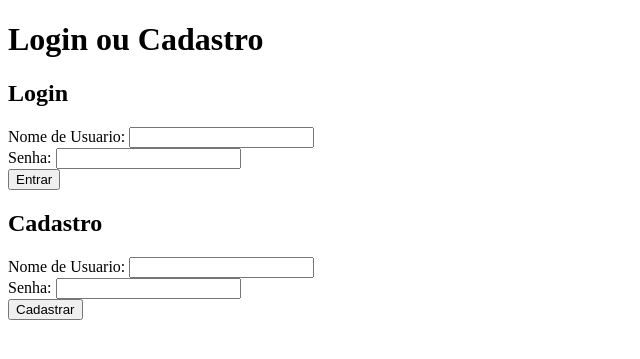
After one commit to opaemerson/projeto-chs, a PHP site: page /login.php in a window 1280 px wide. The commit adds this page. Shown: the top 359 px of the page, without its empty margins (0-640 px from the left). Run offline with PHP 8.4, Linux system fonts and the light colour scheme.

Commit message:
implementacao_login

```diff
--- /dev/null
+++ b/login.php
@@ -0,0 +1,95 @@
+<?php
+header('Access-Control-Allow-Origin: *');
+require_once('config.php');
+
+// Função para limpar e escapar dados do usuário
+function limparEntrada($entrada) {
+    global $conn;
+    return $conn->real_escape_string(strip_tags(trim($entrada)));
+}
+
+if ($_SERVER['REQUEST_METHOD'] === 'POST') {
+    if (isset($_POST['login'])) {
+        $nome = limparEntrada($_POST['nome']);
+        $senha = limparEntrada($_POST['senha']);
+        $sql = "SELECT * FROM usuarios WHERE nome = '$nome' AND senha = '$senha'";
+        $resultado = $conn->query($sql) or die("Falha na execucao do codigo SQL: " . $conn->error);
+
+        if ($resultado->num_rows == 1) {
+            $row = $resultado->fetch_assoc();
+
+            if(!isset($_SESSION)){
+                session_start();
+            }
+
+            $_SESSION['id'] = $row['id'];
+            $_SESSION['nome'] = $row['nome'];
+
+            header('Location: index.php');
+            exit;
+        } else {
+            $erro_login = 'Credenciais inválidas. Por favor, tente novamente.';
+        }
+    } elseif (isset($_POST['cadastro'])) {
+        $nome = $_POST['nome'];
+        $senha = $_POST['senha'];
+        $usuarioExiste = "SELECT nome FROM usuarios WHERE nome = '$nome'";
+        $resultadoExistente = $conn->query($usuarioExiste);
+        if ($resultadoExistente->num_rows > 0){
+            echo "Ja existe esse mano.";
+        }else{
+            $sql = "INSERT INTO usuarios (nome, senha) VALUES ('$nome', '$senha')";
+            if ($conn->query($sql) === TRUE) {
+                header('Location: index.php');
+                exit;
+                }
+        }
+    }else {
+        $erro_cadastro = 'Erro ao cadastrar o usuário: ' . $mysqli->error;
+    }
+}
+
+?>
+
+<!DOCTYPE html>
+<html lang="en">
+<head>
+    <meta charset="UTF-8">
+    <meta http-equiv="X-UA-Compatible" content="IE=edge">
+    <meta name="viewport" content="width=device-width, initial-scale=1.0">
+    <title>Login e Cadastro</title>
+</head>
+<body>
+    <h1>Login ou Cadastro</h1>
+
+    <?php if (isset($erro_login)): ?>
+    <p><?php echo $erro_login; ?></p>
+    <?php endif; ?>
+
+    <?php if (isset($erro_cadastro)): ?>
+    <p><?php echo $erro_cadastro; ?></p>
+    <?php endif; ?>
+
+    <h2>Login</h2>
+    <form method="POST" action="login.php">
+        <label for="nome">Nome de Usuario:</label>
+        <input type="text" id="nome" name="nome" required>
+        <br>
+        <label for="senha">Senha:</label>
+        <input type="password" id="senha" name="senha" required>
+        <br>
+        <button type="submit" name="login">Entrar</button>
+    </form>
+
+    <h2>Cadastro</h2>
+    <form method="POST" action="login.php">
+        <label for="nome">Nome de Usuario:</label>
+        <input type="text" id="nome" name="nome" required>
+        <br>
+        <label for="senha_cadastro">Senha:</label>
+        <input type="password" id="senha_cadastro" name="senha" required>
+        <br>
+        <button type="submit" name="cadastro">Cadastrar</button>
+    </form>
+</body>
+</html>
```
Also changed, not shown: index.php (+11 -1 lines), inicial.php (added, +27 -0 lines), protecao.php (added, +9 -0 lines), sair.php (added, +10 -0 lines), Images/sair.png (added).
